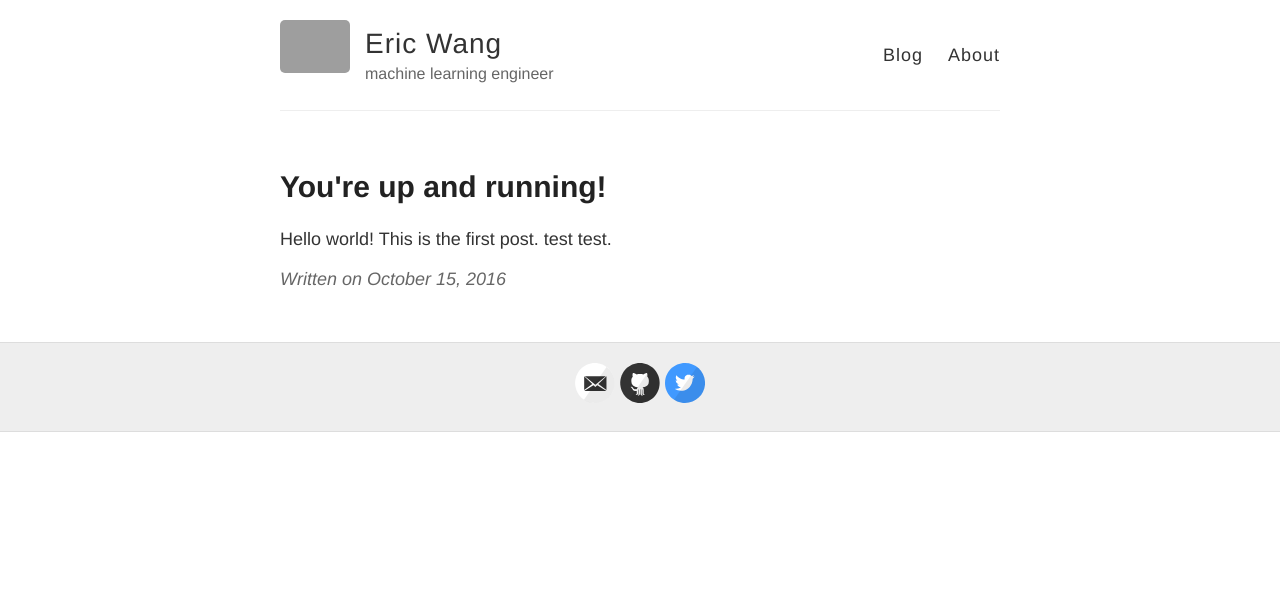
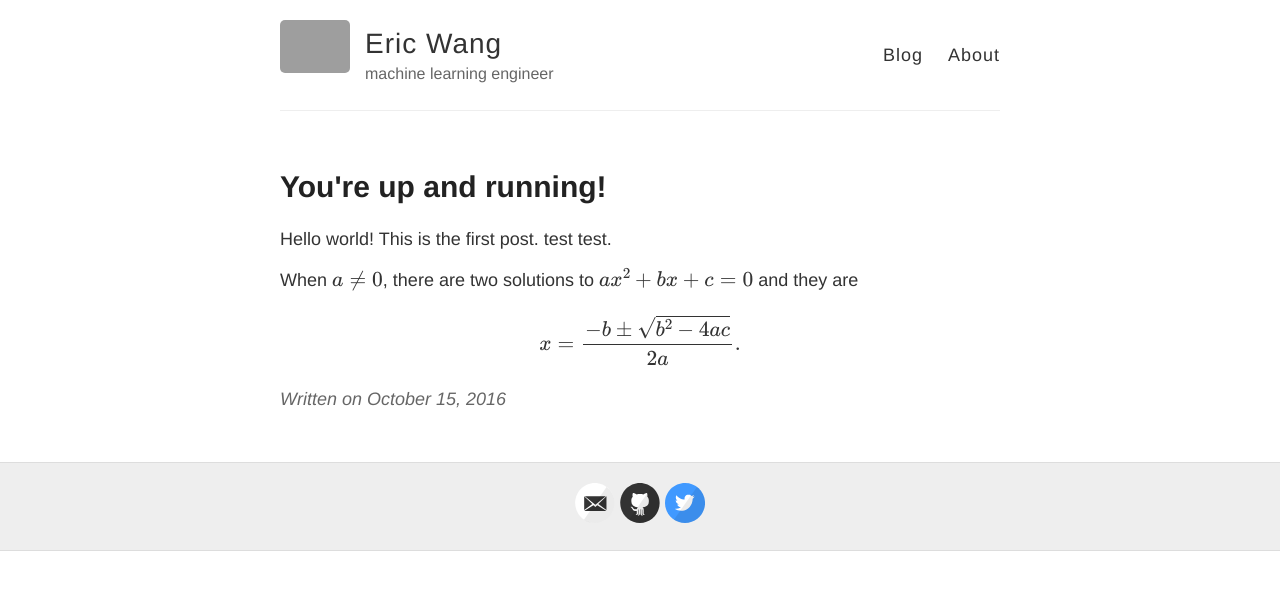
Before and after one commit to eric496/eric496.github.io, a Jekyll site: the page built from _posts/2016-10-15-First-Post.md, in a window 1280 px wide. Shown: the top 590 px of the page. Built offline with Jekyll 4.4.1, drawn with Linux system fonts in a browser that asks for light colours; formulas are drawn with MathJax 3; grey boxes are pictures that could not be loaded.

Commit message:
test mathjax

```diff
--- a/_layouts/default.html
+++ b/_layouts/default.html
@@ -11,8 +11,7 @@
 
     <link rel="stylesheet" type="text/css" href="{{ site.baseurl }}/style.css" />
     <link rel="alternate" type="application/rss+xml" title="{{ site.name }} - {{ site.description }}" href="{{ site.baseurl }}/feed.xml" />
-
-    <!-- Created with Jekyll Now - http://github.com/barryclark/jekyll-now -->
+    <script src="https://cdn.mathjax.org/mathjax/latest/MathJax.js?config=TeX-AMS-MML_HTMLorMML" type="text/javascript"></script>
   </head>
 
   <body>
--- a/_posts/2016-10-15-First-Post.md
+++ b/_posts/2016-10-15-First-Post.md
@@ -4,3 +4,8 @@ title: You're up and running!
 ---
 
 Hello world! This is the first post. test test.
+
+<p>
+When \(a \ne 0\), there are two solutions to \(ax^2 + bx + c = 0\) and they are
+$$x = {-b \pm \sqrt{b^2-4ac} \over 2a}.$$
+</p>
```
